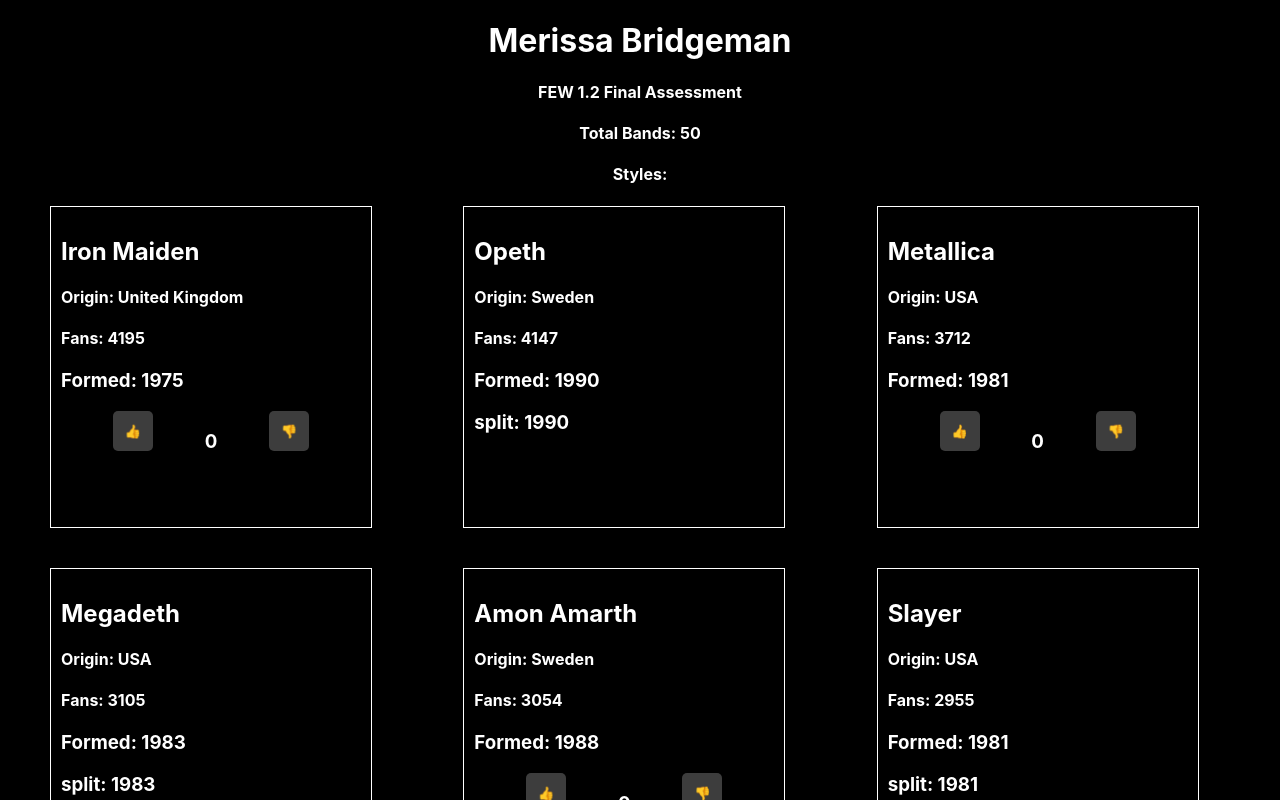
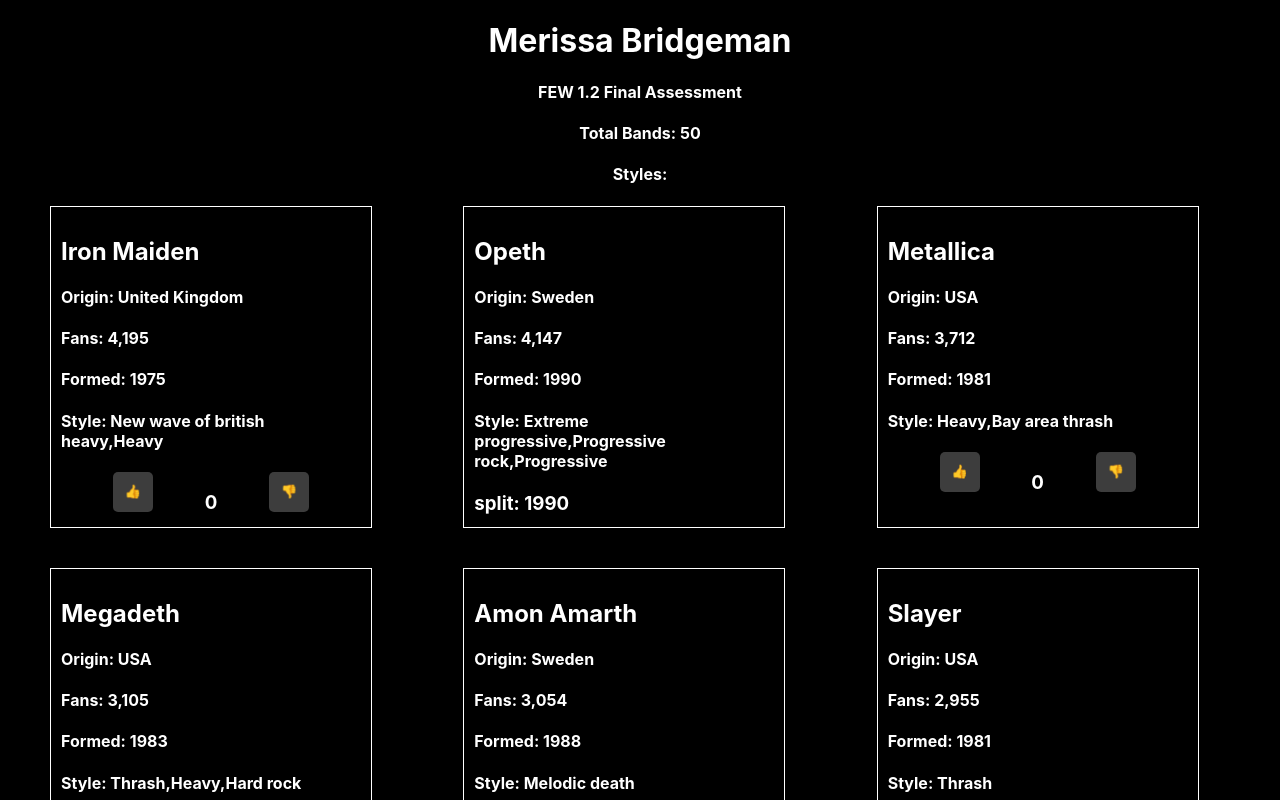
Before and after one commit to merissab44/JSFinal, a React (Create React App) app: page / in a window 1280 px wide. Shown: the top 800 px of the page. Built offline with nearby package versions, Linux system fonts and the light colour scheme.

Commit message:
formmated number of fans

```diff
--- a/src/components/Band.js
+++ b/src/components/Band.js
@@ -1,28 +1,18 @@
-import React, {useState} from 'react';
-import data from '../metal.json';
+import React from 'react';
 import './Band.css';
+import Like from './Like';
 
 function Band(props) {
-    const { band_name, formed, origin, fans, split } = props;
-    const [count, setCount] = useState(0);
+    const { band_name, formed, origin, fans, split, style } = props;
 return (
     <>
   <div className='Band'>
       <h2>{band_name}</h2>
       <h4>Origin: {origin}</h4>
-      <h4>Fans: {fans} </h4>
-      <h3>Formed: {formed}</h3>
-      { split === '-' ?
-            <div className='likes'>
-            <button onClick={() => setCount(count + 1)}>
-                   <span role="img" aria-label='thumbs up'>👍</span>
-            </button>
-            <h3>{count}</h3>
-             <button onClick={() => count > 0 ? setCount(count - 1) : setCount(0)}>
-                   <span role="img" aria-label='thumbs down'>👎</span>
-            </button>
-            </div>
-      : <h3>split: {split}</h3>}
+      <h4>Fans: {fans.toLocaleString('en')} </h4>
+      <h4>Formed: {formed}</h4>
+      <h4>Style: {style}</h4>
+      { split === '-' ? <Like /> : <h3>split: {split}</h3>}
   </div>
   </>
   );
--- /dev/null
+++ b/src/components/Like.css
@@ -0,0 +1,7 @@
+button{
+    width: 40px;
+    height: 40px;
+    background-color: #3d3d3d;
+    border: none;
+    border-radius: 5px;
+}
--- /dev/null
+++ b/src/components/Like.js
@@ -0,0 +1,19 @@
+import React, {useState } from 'react';
+
+function Like(props) {
+
+    const [count, setCount] = useState(0);
+return (
+  <div className='likes'>
+            <button onClick={() => setCount(count + 1)}>
+                   <span role="img" aria-label='thumbs up'>👍</span>
+            </button>
+            <h3>{count}</h3>
+             <button onClick={() => count > 0 ? setCount(count - 1) : setCount(0)}>
+                   <span role="img" aria-label='thumbs down'>👎</span>
+            </button>
+    </div>
+    );
+}
+
+export default Like;
```
